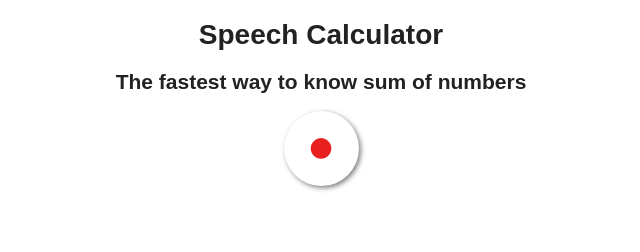
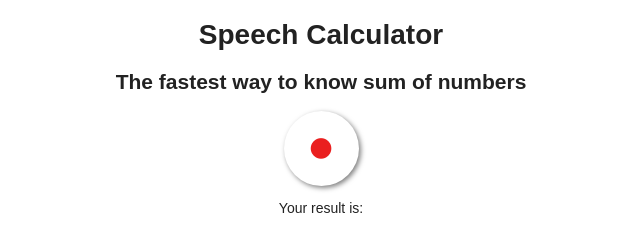
Before and after one commit to radreamer/speech_calc, a plain HTML site: page recognition.html in a window 1280 px wide. Shown: the full height of the page, 319-959 px from the left. Drawn offline with Linux system fonts and the light colour scheme.

Commit message:
show calc result

```diff
--- a/recognition.html
+++ b/recognition.html
@@ -18,6 +18,8 @@
         <button id="play" class="button fa fa-circle"></button>
         <!-- <button id="stop" class="button fa fa-stop"></button> -->
       </div>
+
+      <p>Your result is: <span id="result"></span></p>
     </main>
 
     <script src="script.js"></script>
--- a/script.js
+++ b/script.js
@@ -1,3 +1,4 @@
+var resultEl = document.getElementById('result');
 window.SpeechRecognition = window.SpeechRecognition       ||
                            window.webkitSpeechRecognition ||
                            null;
@@ -40,6 +41,8 @@ if (window.SpeechRecognition === null) {
           }
       }
     });
+
+    resultEl.textContent = result;
   };
 
   // Listen for errors
--- a/style.css
+++ b/style.css
@@ -14,7 +14,7 @@ body {
   color: #222;
 }
 
-h1, h2, .buttons-wrapper {
+h1, h2, main {
   text-align: center;
 }
 
```
